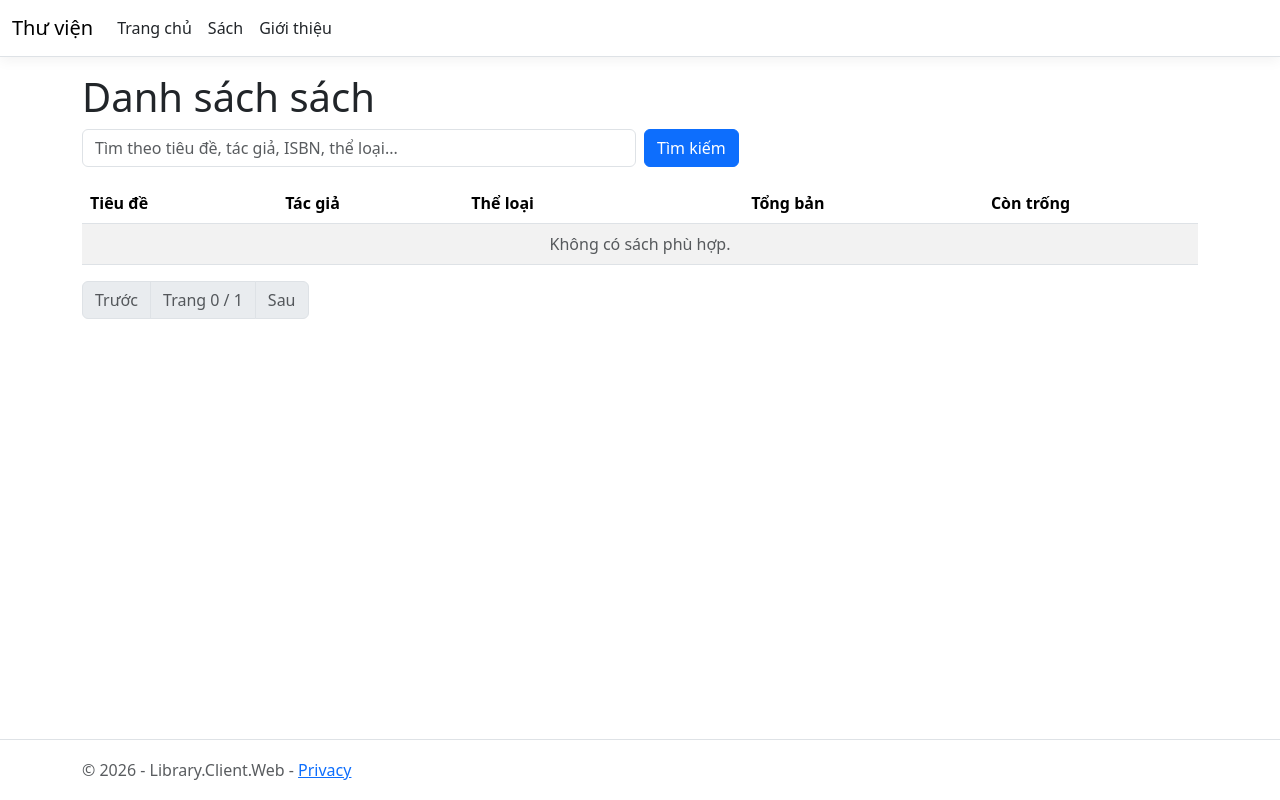
After one commit to tranthevinh-vn/he-thong-thu-vien-phan-tan-TTV, an ASP.NET Core app: template src/Library.Client.Web/Views/Books/Index.cshtml in a window 1280 px wide. The commit adds this page. Run offline with ASP.NET Core 8, Linux system fonts and the light colour scheme; the template is opened without the code that fills it, so the values that code supplies are empty; style sheets or scripts are compiled from the project's sources.

Commit message:
feat: API tra cứu sách và giao diện MVC

```diff
--- a/src/Library.Api/appsettings.json
+++ b/src/Library.Api/appsettings.json
@@ -5,5 +5,8 @@
       "Microsoft.AspNetCore": "Warning"
     }
   },
-  "AllowedHosts": "*"
+  "AllowedHosts": "*",
+  "ConnectionStrings": {
+    "Postgres": "Host=localhost;Port=5432;Database=library_db;Username=library;Password=library_pass"
+  }
 }
--- /dev/null
+++ b/src/Library.Client.Web/Views/Books/Index.cshtml
@@ -0,0 +1,78 @@
+@model Library.Contracts.Dtos.PagedResult<Library.Contracts.Dtos.BookDto>
+@{
+    ViewData["Title"] = "Danh sách sách";
+    var query = ViewData["Query"] as string;
+    var totalPages = Model.PageSize > 0 ? (int)Math.Ceiling(Model.Total / (double)Model.PageSize) : 0;
+}
+
+<h1>Danh sách sách</h1>
+
+<form method="get" asp-action="Index" class="row g-2 mb-3">
+    <div class="col-md-6">
+        <input type="text" name="q" value="@query" class="form-control"
+               placeholder="Tìm theo tiêu đề, tác giả, ISBN, thể loại..." />
+    </div>
+    <div class="col-auto">
+        <button type="submit" class="btn btn-primary">Tìm kiếm</button>
+    </div>
+</form>
+
+<table class="table table-striped align-middle">
+    <thead>
+        <tr>
+            <th>Tiêu đề</th>
+            <th>Tác giả</th>
+            <th>Thể loại</th>
+            <th class="text-center">Tổng bản</th>
+            <th class="text-center">Còn trống</th>
+            <th></th>
+        </tr>
+    </thead>
+    <tbody>
+    @if (Model.Items.Count == 0)
+    {
+        <tr>
+            <td colspan="6" class="text-center text-muted">Không có sách phù hợp.</td>
+        </tr>
+    }
+    else
+    {
+        foreach (var book in Model.Items)
+        {
+            <tr>
+                <td>@book.Title</td>
+                <td>@book.Author</td>
+                <td>@book.Category</td>
+                <td class="text-center">@book.TotalCopies</td>
+                <td class="text-center">
+                    @if (book.AvailableCopies > 0)
+                    {
+                        <span class="badge bg-success">@book.AvailableCopies</span>
+                    }
+                    else
+                    {
+                        <span class="badge bg-secondary">0</span>
+                    }
+                </td>
+                <td>
+                    <a class="btn btn-sm btn-outline-primary" asp-action="Details" asp-route-id="@book.Id">Chi tiết</a>
+                </td>
+            </tr>
+        }
+    }
+    </tbody>
+</table>
+
+<nav aria-label="Phân trang">
+    <ul class="pagination">
+        <li class="page-item @(Model.Page <= 1 ? "disabled" : "")">
+            <a class="page-link" asp-action="Index" asp-route-q="@query" asp-route-page="@(Model.Page - 1)">Trước</a>
+        </li>
+        <li class="page-item disabled">
+            <span class="page-link">Trang @Model.Page / @(totalPages == 0 ? 1 : totalPages)</span>
+        </li>
+        <li class="page-item @(Model.Page >= totalPages ? "disabled" : "")">
+            <a class="page-link" asp-action="Index" asp-route-q="@query" asp-route-page="@(Model.Page + 1)">Sau</a>
+        </li>
+    </ul>
+</nav>
--- a/src/Library.Client.Web/Views/Shared/_Layout.cshtml
+++ b/src/Library.Client.Web/Views/Shared/_Layout.cshtml
@@ -13,7 +13,7 @@
     <header>
         <nav class="navbar navbar-expand-sm navbar-toggleable-sm navbar-light bg-white border-bottom box-shadow mb-3">
             <div class="container-fluid">
-                <a class="navbar-brand" asp-area="" asp-controller="Home" asp-action="Index">Library.Client.Web</a>
+                <a class="navbar-brand" asp-area="" asp-controller="Home" asp-action="Index">Thư viện</a>
                 <button class="navbar-toggler" type="button" data-bs-toggle="collapse" data-bs-target=".navbar-collapse" aria-controls="navbarSupportedContent"
                         aria-expanded="false" aria-label="Toggle navigation">
                     <span class="navbar-toggler-icon"></span>
@@ -21,10 +21,13 @@
                 <div class="navbar-collapse collapse d-sm-inline-flex justify-content-between">
                     <ul class="navbar-nav flex-grow-1">
                         <li class="nav-item">
-                            <a class="nav-link text-dark" asp-area="" asp-controller="Home" asp-action="Index">Home</a>
+                            <a class="nav-link text-dark" asp-area="" asp-controller="Home" asp-action="Index">Trang chủ</a>
                         </li>
                         <li class="nav-item">
-                            <a class="nav-link text-dark" asp-area="" asp-controller="Home" asp-action="Privacy">Privacy</a>
+                            <a class="nav-link text-dark" asp-area="" asp-controller="Books" asp-action="Index">Sách</a>
+                        </li>
+                        <li class="nav-item">
+                            <a class="nav-link text-dark" asp-area="" asp-controller="Home" asp-action="Privacy">Giới thiệu</a>
                         </li>
                     </ul>
                 </div>
--- a/src/Library.Client.Web/appsettings.json
+++ b/src/Library.Client.Web/appsettings.json
@@ -5,5 +5,8 @@
       "Microsoft.AspNetCore": "Warning"
     }
   },
-  "AllowedHosts": "*"
+  "AllowedHosts": "*",
+  "LibraryApi": {
+    "BaseUrl": "http://localhost:8080"
+  }
 }
```
Also changed, not shown: src/Library.Api/Endpoints/BooksEndpoints.cs (added, +88 -0 lines), src/Library.Api/Program.cs (+27 -1 lines), src/Library.Client.Web/Controllers/BooksController.cs (added, +34 -0 lines), src/Library.Client.Web/Program.cs (+8 -0 lines), src/Library.Client.Web/Services/LibraryApiClient.cs (added, +42 -0 lines), src/Library.Client.Web/Views/Books/Details.cshtml (added, +41 -0 lines), README.md.
